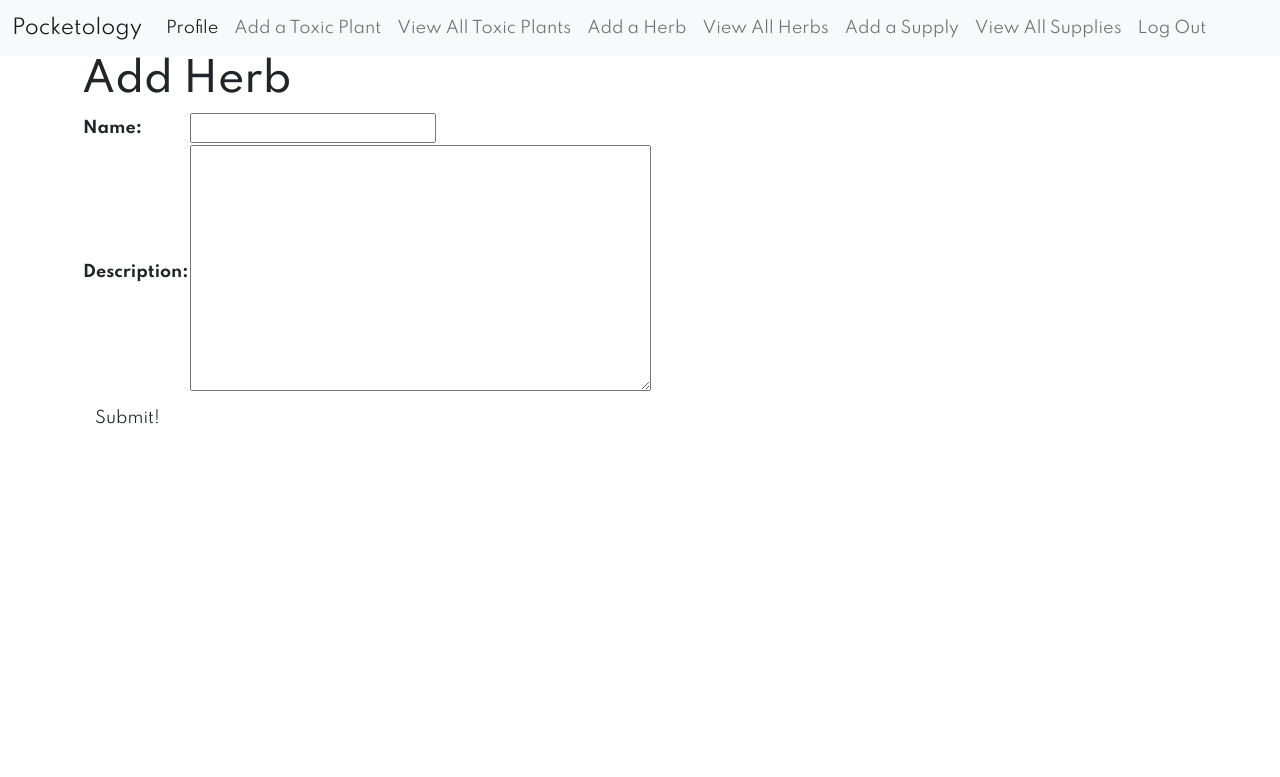
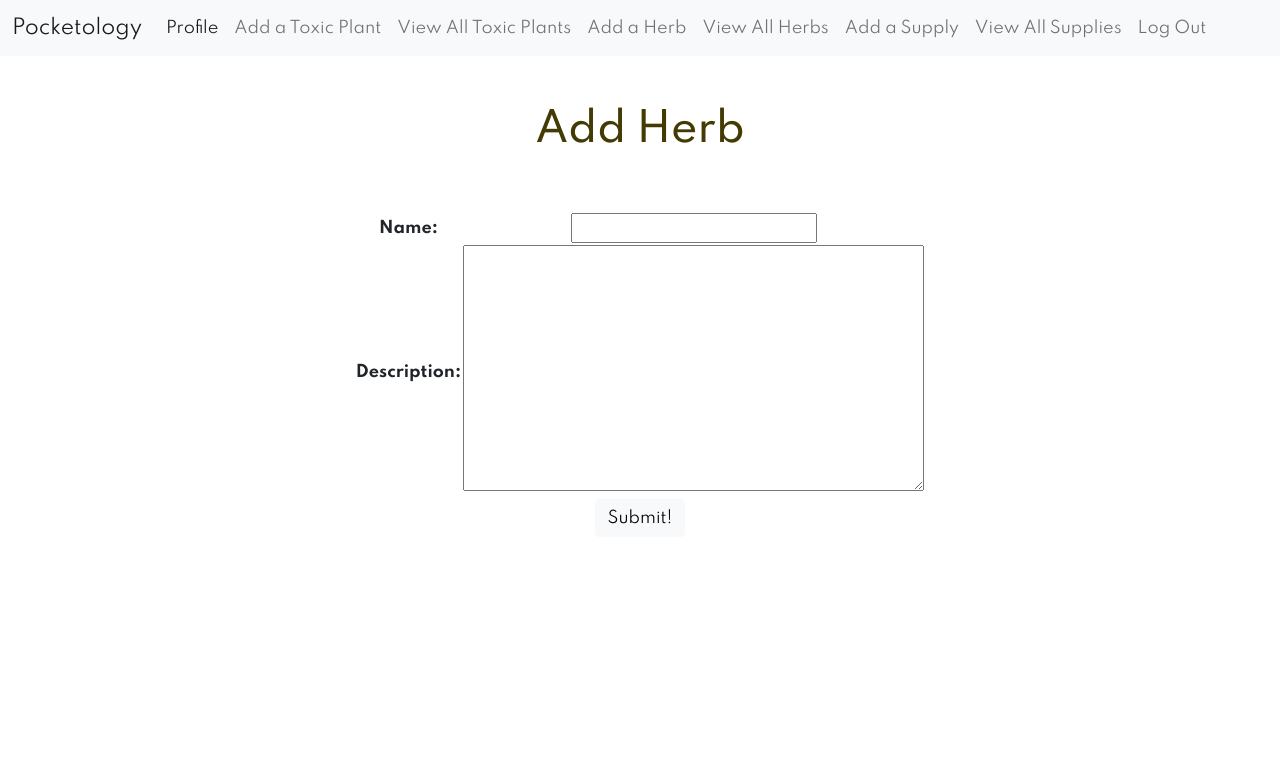
Before and after one commit to erikacolette29/Pocketology, a Django app: page /herbs/create/ in a window 1280 px wide. Shown: the top 777 px of the page. Run offline with Django 3.2, Linux system fonts and the light colour scheme; the visitor is signed in with stand-in values (Sample User, id 1); some web fonts are replaced.

Commit message:
herbs photos styling

```diff
--- a/main_app/templates/main_app/herb_form.html
+++ b/main_app/templates/main_app/herb_form.html
@@ -2,10 +2,15 @@
 
 {% block content %}
 {% if object %}
+<div class="page-title-contianer">
 <h1>Edit <span class="teal-text">{{object.name}}</span></h1>
+</div>
 {% else %}
+<div class="page-title-contianer">
 <h1>Add Herb</h1>
+</div>
 {% endif %}
+<div class="add-edit-page-container">
   <!-- Leaving the action empty makes the form post to the same url used to display it -->
   <form action="" method="post">
     <!-- Django requires the following for security purposes -->
@@ -14,6 +19,7 @@
       <!-- Render the inputs inside of <tr>s & <td>s -->
       {{ form.as_table }}
     </table>
-    <input type="submit" value="Submit!" class="btn">
+    <input type="submit" value="Submit!" class="btn btn-light">
   </form>
+</div>
 {% endblock %}
--- a/main_app/templates/toxics/detail.html
+++ b/main_app/templates/toxics/detail.html
@@ -36,7 +36,7 @@
         <h5>Fun Fact:</h5>
         <p>{{ toxic.funfact }}</p>
         <h5>Toxic Level:</h5>
-    <p>{{toxic.howtoxic}}</p>
+        <p>{{toxic.howtoxic}}</p>
 
     <div class="edit-delete-container">
         <div class=edit-btn>
```
Also changed, not shown: main_app/templates/herbs/index.html (+13 -6 lines), main_app/templates/main_app/addon_form.html (+7 -1 lines).
